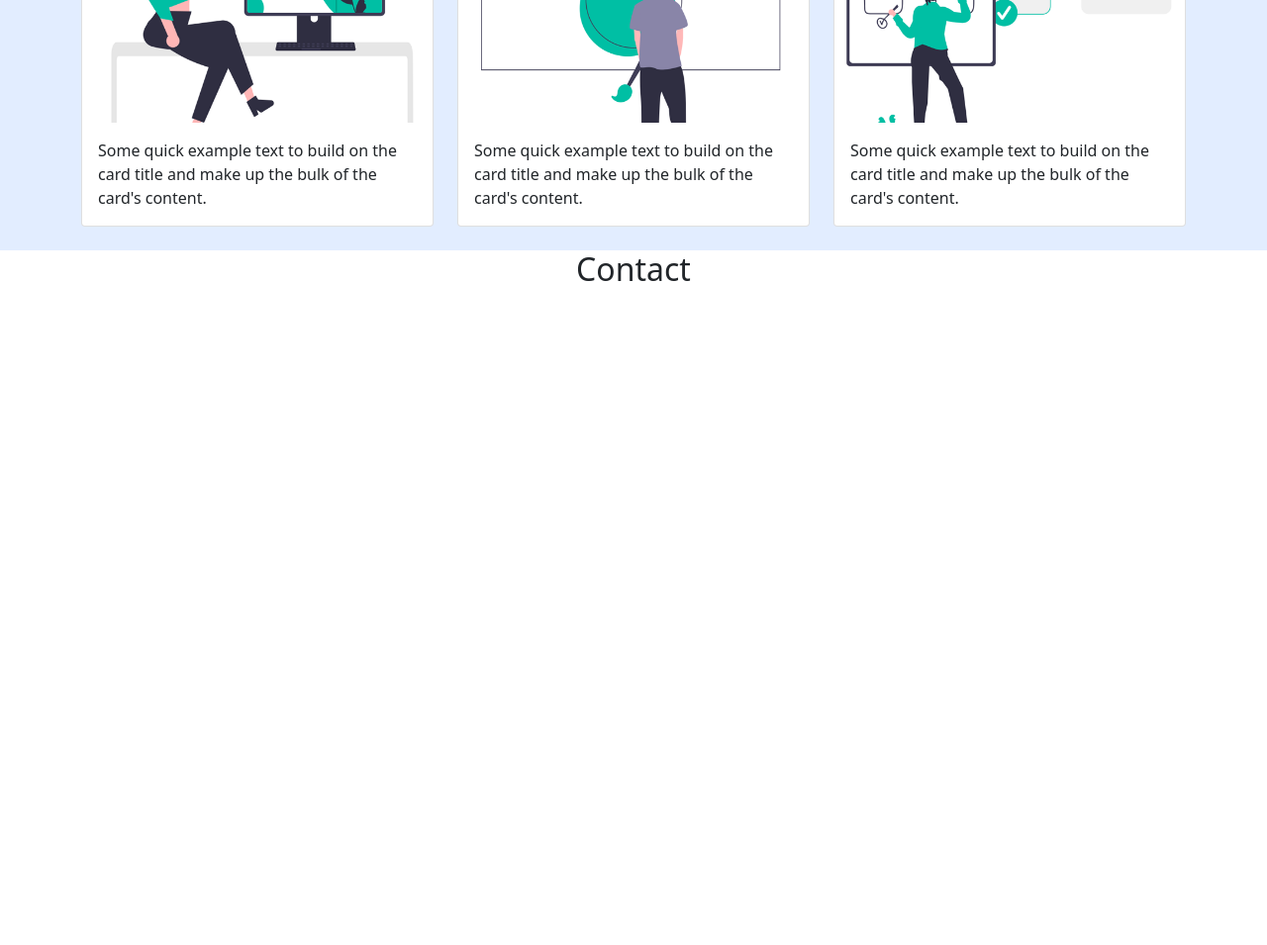
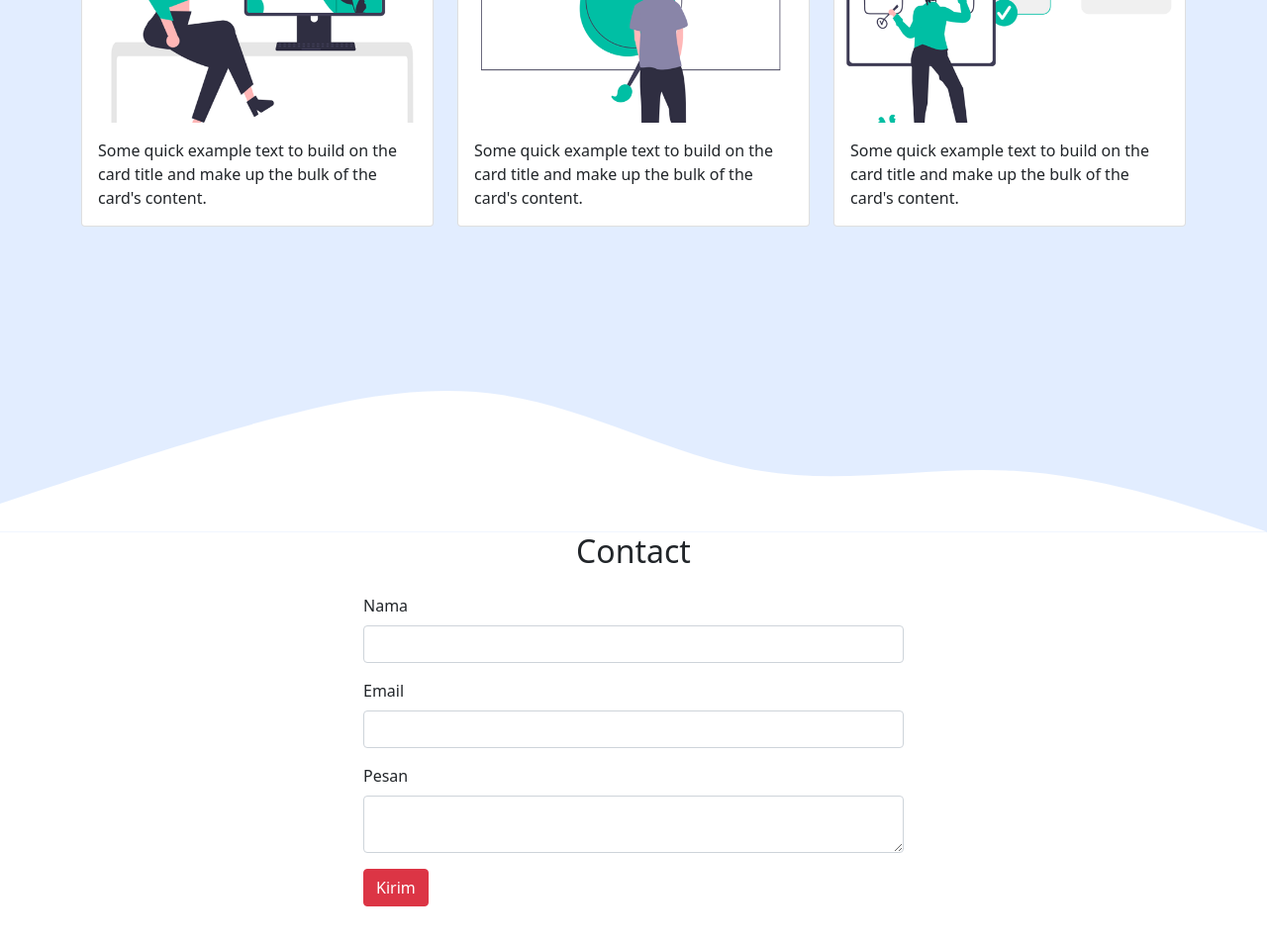
Before and after one commit to ekowidodo/ekowidodo.github.io, a plain HTML site: page index.html in a window 1280 px wide. Shown: the part 1746-2701 px from the top of the page at 99% size. Before the commit the page ends 2046 px from the top, so only its background shows below. Drawn offline with nearby package versions, Linux system fonts and the light colour scheme.

Commit message:
section contact

```diff
--- a/index.html
+++ b/index.html
@@ -133,6 +133,13 @@
           </div>
         </div>
       </div>
+      <svg xmlns="http://www.w3.org/2000/svg" viewBox="0 0 1440 320">
+        <path
+          fill="#ffffff"
+          fill-opacity="1"
+          d="M0,288L48,272C96,256,192,224,288,197.3C384,171,480,149,576,165.3C672,181,768,235,864,250.7C960,267,1056,245,1152,250.7C1248,256,1344,288,1392,304L1440,320L1440,320L1392,320C1344,320,1248,320,1152,320C1056,320,960,320,864,320C768,320,672,320,576,320C480,320,384,320,288,320C192,320,96,320,48,320L0,320Z"
+        ></path>
+      </svg>
     </section>
     <!-- Akhir Project -->
     <section id="contact">
@@ -140,6 +147,25 @@
         <div class="row text-center mb-3">
           <h2>Contact</h2>
         </div>
+        <div class="row justify-content-center">
+          <div class="col-md-6">
+            <form>
+              <div class="mb-3">
+                <label for="Inputnama" class="form-label">Nama</label>
+                <input type="text" class="form-control" id="exampleInputNama" aria-describedby="namaHelp" />
+              </div>
+              <div class="mb-3">
+                <label for="InputEmail" class="form-label">Email</label>
+                <input type="email" class="form-control" id="email" />
+              </div>
+              <label for="InputPesan" class="form-label">Pesan</label>
+              <div class="form-floating mb-3">
+                <textarea class="form-control" placeholder="Silakan Masukkan Pesan" id="floatingTextarea"></textarea>
+              </div>
+              <button type="submit" class="btn btn-danger">Kirim</button>
+            </form>
+          </div>
+        </div>
       </div>
     </section>
     <script src="https://cdn.jsdelivr.net/npm/bootstrap@5.1.3/dist/js/bootstrap.bundle.min.js" integrity="sha384-ka7Sk0Gln4gmtz2MlQnikT1wXgYsOg+OMhuP+IlRH9sENBO0LRn5q+8nbTov4+1p" crossorigin="anonymous"></script>
--- a/style.css
+++ b/style.css
@@ -1,5 +1,5 @@
 body {
-  height: 2000px;
+  height: 3000px;
 }
 .jumbotron {
   padding-top: 2rem;
```
